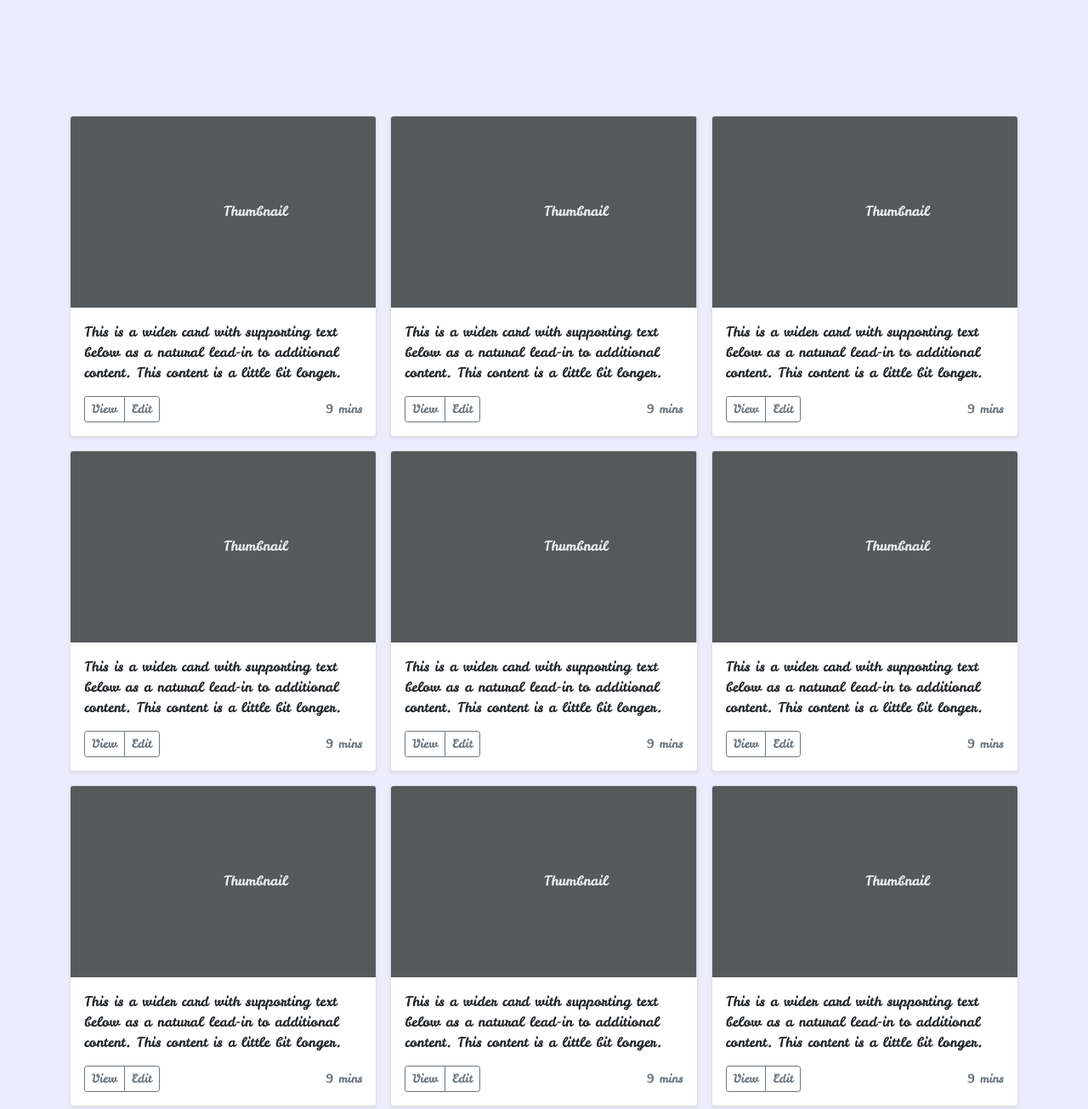
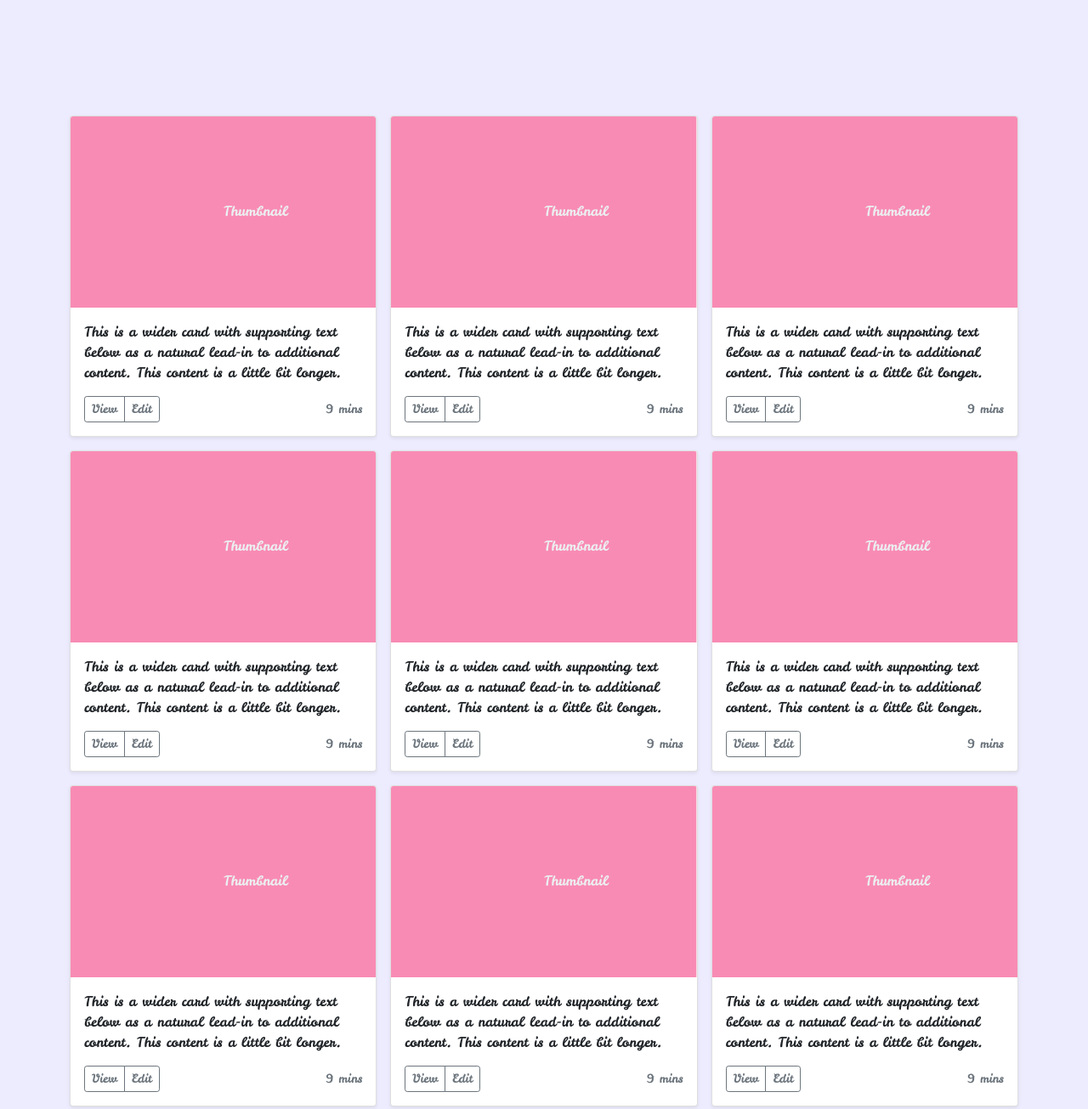
Before and after one commit to irisvilaseca/FilmRelax, a plain HTML site: page index.html in a window 1280 px wide. Shown: the part 460-1765 px from the top of the page at 85% size. Drawn offline with nearby package versions, Linux system fonts and the light colour scheme.

Commit message:
changed cards color

```diff
--- a/index.html
+++ b/index.html
@@ -92,7 +92,7 @@
     <div class="row row-cols-1 row-cols-sm-2 row-cols-md-3 g-3">
       <div class="col">
         <div class="card shadow-sm">
-          <svg class="bd-placeholder-img card-img-top" width="100%" height="225" xmlns="http://www.w3.org/2000/svg" role="img" aria-label="Placeholder: Thumbnail" preserveAspectRatio="xMidYMid slice" focusable="false"><title>Placeholder</title><rect width="100%" height="100%" fill="#55595c"/><text x="50%" y="50%" fill="#eceeef" dy=".3em">Thumbnail</text></svg>
+          <svg class="bd-placeholder-img card-img-top" width="100%" height="225" xmlns="http://www.w3.org/2000/svg" role="img" aria-label="Placeholder: Thumbnail" preserveAspectRatio="xMidYMid slice" focusable="false"><title>Placeholder</title><rect width="100%" height="100%" fill="#F88BB4ff"/><text x="50%" y="50%" fill="#eceeef" dy=".3em">Thumbnail</text></svg>
 
           <div class="card-body">
             <p class="card-text">This is a wider card with supporting text below as a natural lead-in to additional content. This content is a little bit longer.</p>
@@ -108,7 +108,7 @@
       </div>
       <div class="col">
         <div class="card shadow-sm">
-          <svg class="bd-placeholder-img card-img-top" width="100%" height="225" xmlns="http://www.w3.org/2000/svg" role="img" aria-label="Placeholder: Thumbnail" preserveAspectRatio="xMidYMid slice" focusable="false"><title>Placeholder</title><rect width="100%" height="100%" fill="#55595c"/><text x="50%" y="50%" fill="#eceeef" dy=".3em">Thumbnail</text></svg>
+          <svg class="bd-placeholder-img card-img-top" width="100%" height="225" xmlns="http://www.w3.org/2000/svg" role="img" aria-label="Placeholder: Thumbnail" preserveAspectRatio="xMidYMid slice" focusable="false"><title>Placeholder</title><rect width="100%" height="100%" fill="#F88BB4ff"/><text x="50%" y="50%" fill="#eceeef" dy=".3em">Thumbnail</text></svg>
 
           <div class="card-body">
             <p class="card-text">This is a wider card with supporting text below as a natural lead-in to additional content. This content is a little bit longer.</p>
@@ -124,7 +124,7 @@
       </div>
       <div class="col">
         <div class="card shadow-sm">
-          <svg class="bd-placeholder-img card-img-top" width="100%" height="225" xmlns="http://www.w3.org/2000/svg" role="img" aria-label="Placeholder: Thumbnail" preserveAspectRatio="xMidYMid slice" focusable="false"><title>Placeholder</title><rect width="100%" height="100%" fill="#55595c"/><text x="50%" y="50%" fill="#eceeef" dy=".3em">Thumbnail</text></svg>
+          <svg class="bd-placeholder-img card-img-top" width="100%" height="225" xmlns="http://www.w3.org/2000/svg" role="img" aria-label="Placeholder: Thumbnail" preserveAspectRatio="xMidYMid slice" focusable="false"><title>Placeholder</title><rect width="100%" height="100%" fill="#F88BB4ff"/><text x="50%" y="50%" fill="#eceeef" dy=".3em">Thumbnail</text></svg>
 
           <div class="card-body">
             <p class="card-text">This is a wider card with supporting text below as a natural lead-in to additional content. This content is a little bit longer.</p>
@@ -141,7 +141,7 @@
 
       <div class="col">
         <div class="card shadow-sm">
-          <svg class="bd-placeholder-img card-img-top" width="100%" height="225" xmlns="http://www.w3.org/2000/svg" role="img" aria-label="Placeholder: Thumbnail" preserveAspectRatio="xMidYMid slice" focusable="false"><title>Placeholder</title><rect width="100%" height="100%" fill="#55595c"/><text x="50%" y="50%" fill="#eceeef" dy=".3em">Thumbnail</text></svg>
+          <svg class="bd-placeholder-img card-img-top" width="100%" height="225" xmlns="http://www.w3.org/2000/svg" role="img" aria-label="Placeholder: Thumbnail" preserveAspectRatio="xMidYMid slice" focusable="false"><title>Placeholder</title><rect width="100%" height="100%" fill="#F88BB4ff"/><text x="50%" y="50%" fill="#eceeef" dy=".3em">Thumbnail</text></svg>
 
           <div class="card-body">
             <p class="card-text">This is a wider card with supporting text below as a natural lead-in to additional content. This content is a little bit longer.</p>
@@ -157,7 +157,7 @@
       </div>
       <div class="col">
         <div class="card shadow-sm">
-          <svg class="bd-placeholder-img card-img-top" width="100%" height="225" xmlns="http://www.w3.org/2000/svg" role="img" aria-label="Placeholder: Thumbnail" preserveAspectRatio="xMidYMid slice" focusable="false"><title>Placeholder</title><rect width="100%" height="100%" fill="#55595c"/><text x="50%" y="50%" fill="#eceeef" dy=".3em">Thumbnail</text></svg>
+          <svg class="bd-placeholder-img card-img-top" width="100%" height="225" xmlns="http://www.w3.org/2000/svg" role="img" aria-label="Placeholder: Thumbnail" preserveAspectRatio="xMidYMid slice" focusable="false"><title>Placeholder</title><rect width="100%" height="100%" fill="#F88BB4ff"/><text x="50%" y="50%" fill="#eceeef" dy=".3em">Thumbnail</text></svg>
 
           <div class="card-body">
             <p class="card-text">This is a wider card with supporting text below as a natural lead-in to additional content. This content is a little bit longer.</p>
@@ -173,7 +173,7 @@
       </div>
       <div class="col">
         <div class="card shadow-sm">
-          <svg class="bd-placeholder-img card-img-top" width="100%" height="225" xmlns="http://www.w3.org/2000/svg" role="img" aria-label="Placeholder: Thumbnail" preserveAspectRatio="xMidYMid slice" focusable="false"><title>Placeholder</title><rect width="100%" height="100%" fill="#55595c"/><text x="50%" y="50%" fill="#eceeef" dy=".3em">Thumbnail</text></svg>
+          <svg class="bd-placeholder-img card-img-top" width="100%" height="225" xmlns="http://www.w3.org/2000/svg" role="img" aria-label="Placeholder: Thumbnail" preserveAspectRatio="xMidYMid slice" focusable="false"><title>Placeholder</title><rect width="100%" height="100%" fill="#F88BB4ff"/><text x="50%" y="50%" fill="#eceeef" dy=".3em">Thumbnail</text></svg>
 
           <div class="card-body">
             <p class="card-text">This is a wider card with supporting text below as a natural lead-in to additional content. This content is a little bit longer.</p>
@@ -190,7 +190,7 @@
 
       <div class="col">
         <div class="card shadow-sm">
-          <svg class="bd-placeholder-img card-img-top" width="100%" height="225" xmlns="http://www.w3.org/2000/svg" role="img" aria-label="Placeholder: Thumbnail" preserveAspectRatio="xMidYMid slice" focusable="false"><title>Placeholder</title><rect width="100%" height="100%" fill="#55595c"/><text x="50%" y="50%" fill="#eceeef" dy=".3em">Thumbnail</text></svg>
+          <svg class="bd-placeholder-img card-img-top" width="100%" height="225" xmlns="http://www.w3.org/2000/svg" role="img" aria-label="Placeholder: Thumbnail" preserveAspectRatio="xMidYMid slice" focusable="false"><title>Placeholder</title><rect width="100%" height="100%" fill="#F88BB4ff"/><text x="50%" y="50%" fill="#eceeef" dy=".3em">Thumbnail</text></svg>
 
           <div class="card-body">
             <p class="card-text">This is a wider card with supporting text below as a natural lead-in to additional content. This content is a little bit longer.</p>
@@ -206,7 +206,7 @@
       </div>
       <div class="col">
         <div class="card shadow-sm">
-          <svg class="bd-placeholder-img card-img-top" width="100%" height="225" xmlns="http://www.w3.org/2000/svg" role="img" aria-label="Placeholder: Thumbnail" preserveAspectRatio="xMidYMid slice" focusable="false"><title>Placeholder</title><rect width="100%" height="100%" fill="#55595c"/><text x="50%" y="50%" fill="#eceeef" dy=".3em">Thumbnail</text></svg>
+          <svg class="bd-placeholder-img card-img-top" width="100%" height="225" xmlns="http://www.w3.org/2000/svg" role="img" aria-label="Placeholder: Thumbnail" preserveAspectRatio="xMidYMid slice" focusable="false"><title>Placeholder</title><rect width="100%" height="100%" fill="#F88BB4ff"/><text x="50%" y="50%" fill="#eceeef" dy=".3em">Thumbnail</text></svg>
 
           <div class="card-body">
             <p class="card-text">This is a wider card with supporting text below as a natural lead-in to additional content. This content is a little bit longer.</p>
@@ -222,7 +222,7 @@
       </div>
       <div class="col">
         <div class="card shadow-sm">
-          <svg class="bd-placeholder-img card-img-top" width="100%" height="225" xmlns="http://www.w3.org/2000/svg" role="img" aria-label="Placeholder: Thumbnail" preserveAspectRatio="xMidYMid slice" focusable="false"><title>Placeholder</title><rect width="100%" height="100%" fill="#55595c"/><text x="50%" y="50%" fill="#eceeef" dy=".3em">Thumbnail</text></svg>
+          <svg class="bd-placeholder-img card-img-top" width="100%" height="225" xmlns="http://www.w3.org/2000/svg" role="img" aria-label="Placeholder: Thumbnail" preserveAspectRatio="xMidYMid slice" focusable="false"><title>Placeholder</title><rect width="100%" height="100%" fill="#F88BB4ff"/><text x="50%" y="50%" fill="#eceeef" dy=".3em">Thumbnail</text></svg>
 
           <div class="card-body">
             <p class="card-text">This is a wider card with supporting text below as a natural lead-in to additional content. This content is a little bit longer.</p>
```
Also changed, not shown: images/Rosa card.JPG (added).
